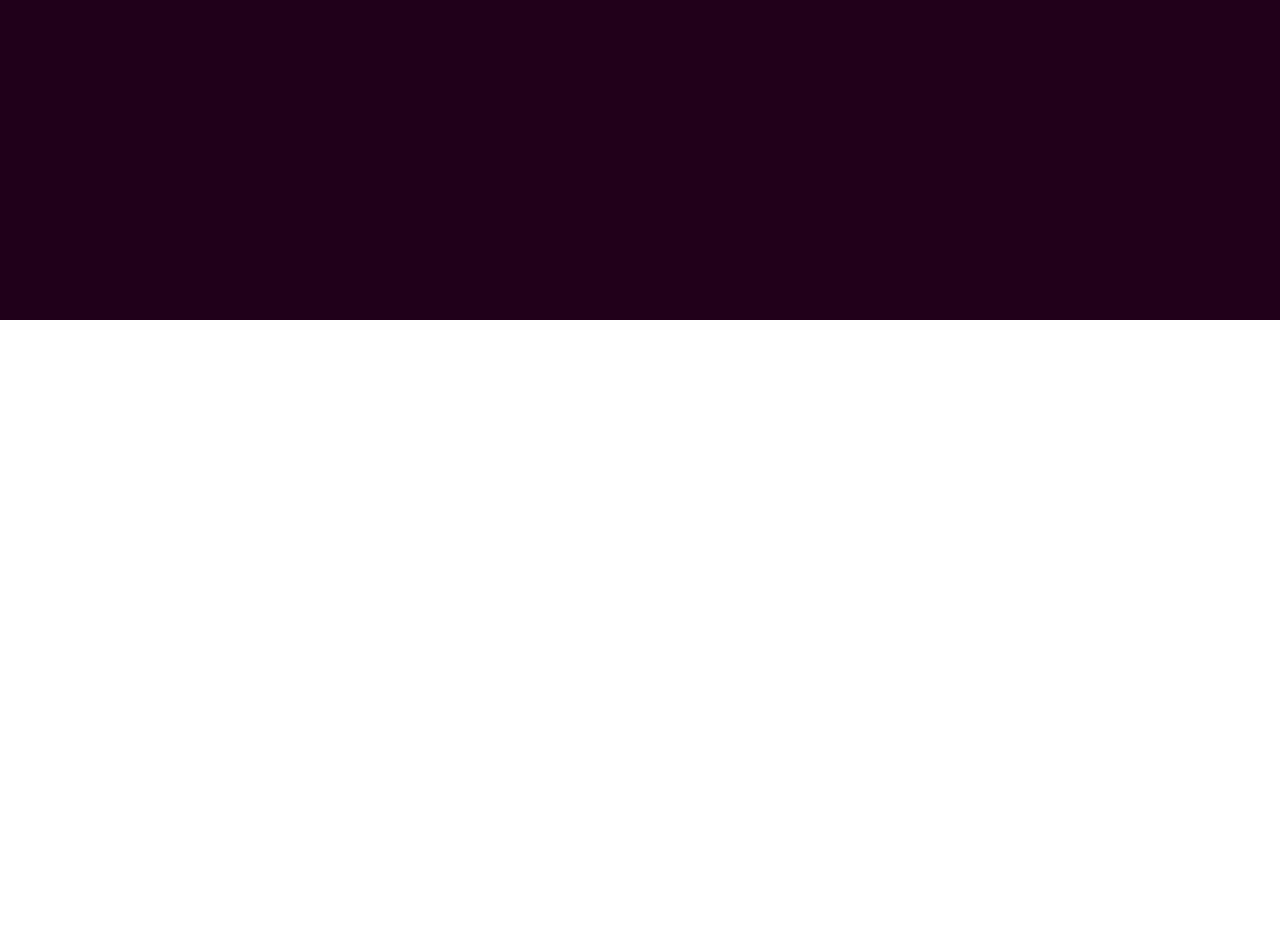
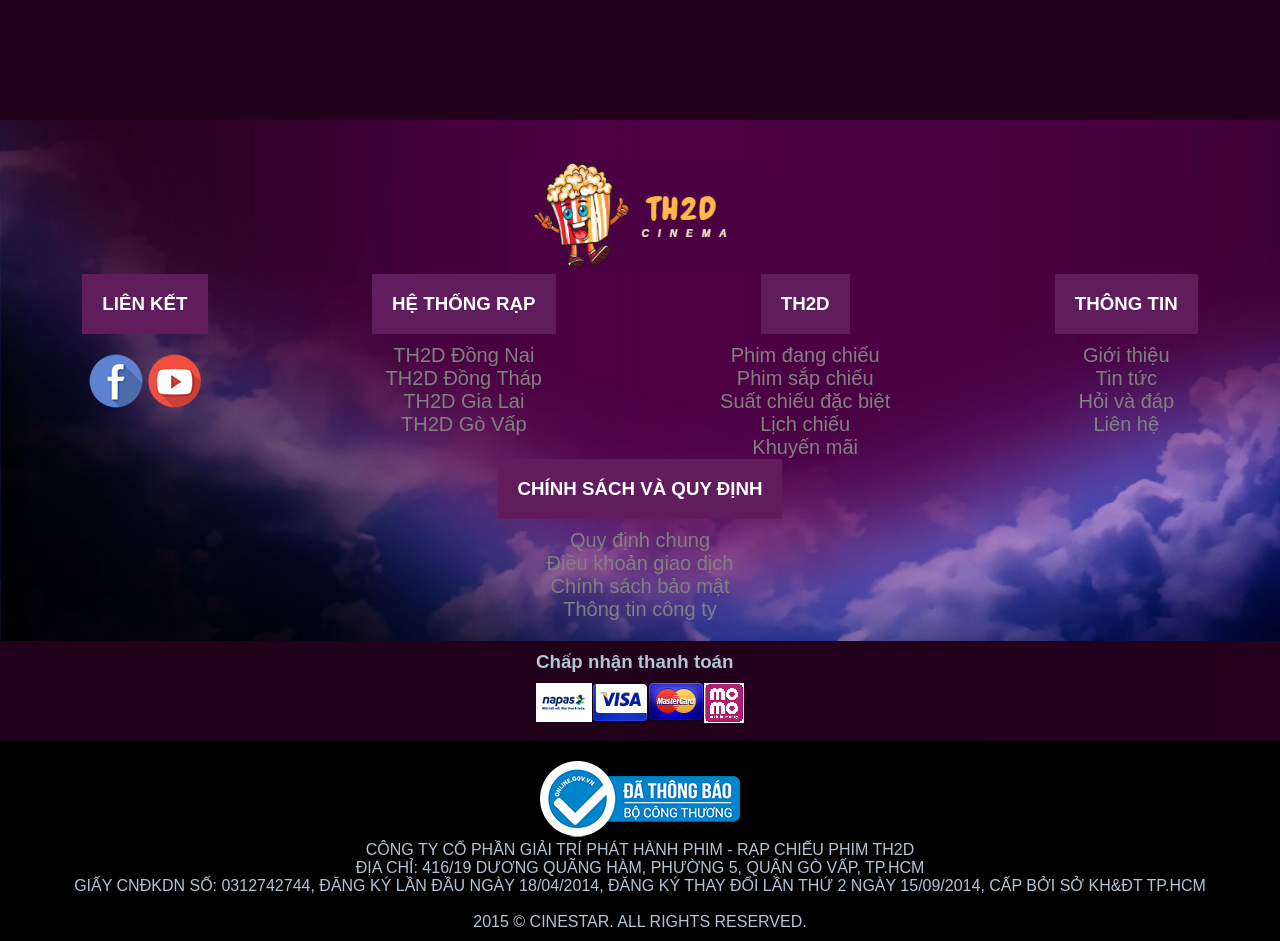
Before and after one commit to duythvo/WEBVEXEMPHIM, a plain HTML site: page html/Home.html in a window 1280 px wide. Shown: the part 680-1621 px from the top of the page. Before the commit the page ends 1000 px from the top, so only its background shows below. Drawn offline with Linux system fonts and the light colour scheme.

Commit message:
00:57 master

```diff
--- a/css/style.css
+++ b/css/style.css
@@ -9,10 +9,10 @@
 }
 #container{
     background-image: url(../image/bg-body.png);
-    height: 100%;
-    width: 100vw;
     background-size: cover;
     background-repeat: no-repeat;
+    height: 100vh;
+    position: relative;
 }
 
 a{
@@ -23,7 +23,8 @@
     height: 128px;
     position: fixed;
     width: 100%;
-    /* background-color: black; */
+    background-color: black;
+    z-index: 20;
 }
 
 #top{
@@ -68,9 +69,10 @@
     padding: 3px;
     height: 51px;
 }
-
+ul{
+    list-style: none;
+}
 #nav #menu ul{
-    list-style: none;
     background-color: #d8047c;
     border-radius: 30px;
 }
@@ -127,7 +129,109 @@
     color: orange;
 }
 
+#content{
+}
 
 #footer{
-    height: 1000px;
+    background-image: url(../image/bg-footer.jpg);
+    max-height: 820px;
+    background-repeat: no-repeat;
+    background-size: cover;
+    width: 100%;
+    position: relative;
+    top: 100%;
 }
+
+#footer .logo-footer{
+    width: fit-content;
+    margin: auto;
+    padding-top: 40px;
+}
+
+#footer .content-footer {
+    display: flex;
+    justify-content: space-around;
+    flex-wrap: wrap;
+    max-width: 1520px;
+    margin: auto;
+}
+
+#footer .content-footer h3{
+    color: white;
+    border: solid #601c5c 1px;
+    line-height: 42px;
+    width: fit-content;
+    padding: 8px 19px;
+    background-color: #601c5c;
+}
+
+
+
+#footer .content-footer .content-footer1 .content-lienket{
+    margin-top: 20px;
+    text-align: center;
+}
+
+#footer li,a{
+    color: gray;
+}
+
+#footer .content-footer .content-footer5 .content-chinhsach,
+#footer .content-footer .content-footer4 .content-thongtin,
+#footer .content-footer .content-footer3 .content-TH2D,
+#footer .content-footer .content-footer2 .content-hethongrap{
+    text-align: center;
+    font-size: 20px;
+    margin-top: 10px;
+}
+
+#footer .content-footer .content-footer3 h3{
+    width: fit-content;
+    margin: auto;
+}
+
+#footer a:hover{
+    color: orange;
+}
+
+#footer .content-footer .content-footer5{
+    width: 100%;
+}
+
+#footer .content-footer .content-footer5 h3{
+    margin: auto;
+}
+
+#thanhtoan{
+    background: url(../image/bg-body.png);
+    background-repeat: no-repeat;
+    background-size: cover;
+    height: 100px;
+    margin-top: 20px;
+}
+
+#thanhtoan .content-thanhtoan{
+    margin: auto;
+    width: fit-content;
+    padding-top: 10px;
+}
+
+#thanhtoan .content-thanhtoan h3{
+    color: #b3c4d5;
+}
+
+#thanhtoan .card{
+    display: flex;
+    margin-top: 10px;
+}
+
+#infor-company{
+    background-color: black;
+    height: 200px;
+    color: #b3c4d5;
+}
+
+#infor-company .content-infor{
+    text-align: center;
+    padding-top: 20px;
+}
--- a/html/Home.html
+++ b/html/Home.html
@@ -35,9 +35,88 @@
                 </div>
             </div>
         </div>
+
+        <div id="content">
+
+        </div>
         <div id="footer">
             <div class="logo-footer">
+                <img src="../image/logo.jpg" alt="">
+            </div>
+            <div class="content-footer">
+                <div class="content-footer1">
+                    <h3>LIÊN KẾT</h3>
+                    <ul class="content-lienket">
+                       <li>
+                            <a href=""><img src="../image/scl_facebook.png" alt=""></a>
+                            <a href=""><img src="../image/scl_youtube.png" alt=""></a>
+                        </li>
+                    </ul>
+                </div>
+                <div class="content-footer2">
+                    <h3>HỆ THỐNG RẠP</h3>
+                    <ul class="content-hethongrap">
+                        <li><a href="">TH2D Đồng Nai</a></li>
+                        <li><a href="">TH2D Đồng Tháp</a></li>
+                        <li><a href="">TH2D Gia Lai</a></li>
+                        <li><a href="">TH2D Gò Vấp</a></li>
+                    </ul>
+                </div>
+                <div class="content-footer3">
+                    <h3>TH2D</h3>
+                    <ul class="content-TH2D">
+                        <li><a href="">Phim đang chiếu</a></li>
+                        <li><a href="">Phim sắp chiếu</a></li>
+                        <li><a href="">Suất chiếu đặc biệt</a></li>
+                        <li><a href="">Lịch chiếu</a></li>
+                        <li><a href="">Khuyến mãi</a></li>
+                    </ul>
+                </div>
+                <div class="content-footer4">
+                    <h3>THÔNG TIN</h3>
+                    <ul class="content-thongtin">
+                        <li><a href="">Giới thiệu</a></li>
+                        <li><a href="">Tin tức</a></li>
+                        <li><a href="">Hỏi và đáp</a></li>
+                        <li><a href="">Liên hệ</a></li>
+                    </ul>
+                </div>
 
+                <div class="content-footer5">
+                    <h3>CHÍNH SÁCH VÀ QUY ĐỊNH</h3>
+                    <ul class="content-chinhsach">
+                        <li><a href="">Quy định chung</a></li>
+                        <li><a href="">Điều khoản giao dịch</a></li>
+                        <li><a href="">Chính sách bảo mật</a></li>
+                        <li><a href="">Thông tin công ty</a></li>
+                    </ul>
+                </div>
+            </div>
+            <div id="thanhtoan">
+                <div class="content-thanhtoan">
+                    <h3>Chấp nhận thanh toán</h3>
+                <ul class="card">
+                    <li><a href=""><img src="../image/napas-40.png" alt=""></a></li>
+                    <li><a href=""><img src="../image/payment-visa.png" alt=""></a></li>
+                    <li><a href=""><img src="../image/payment-mastercard.png" alt=""></a></li>
+                    <li><a href=""><img src="../image/momo.jpg" alt=""></a></li>
+                </ul>
+                </div>
+            </div>
+            <div id="infor-company">
+                <div class="content-infor">
+                    <img src="../image/dathongbao.png" alt="" style="">
+                    <p>
+                        CÔNG TY CỔ PHẦN GIẢI TRÍ PHÁT HÀNH PHIM - RẠP CHIẾU PHIM TH2D
+                        <br>
+                        ĐỊA CHỈ: 416/19 DƯƠNG QUÃNG HÀM, PHƯỜNG 5, QUẬN GÒ VẤP, TP.HCM
+                        <br>
+                        GIẤY CNĐKDN SỐ: 0312742744, ĐĂNG KÝ LẦN ĐẦU NGÀY 18/04/2014, ĐĂNG KÝ THAY ĐỔI LẦN THỨ 2 NGÀY 15/09/2014, CẤP BỞI SỞ KH&ĐT TP.HCM
+                        <br>
+                        <br>
+                        2015 © CINESTAR. ALL RIGHTS RESERVED.
+                    </p>
+                </div>
             </div>
         </div>
     </div>
```
Also changed, not shown: image/dathongbao.png (added), image/logo.jpg (added), image/momo.jpg (added), image/napas-40.png (added), image/payment-mastercard.png (added), image/payment-visa.png (added), image/scl_facebook.png (added), image/scl_youtube.png (added).
